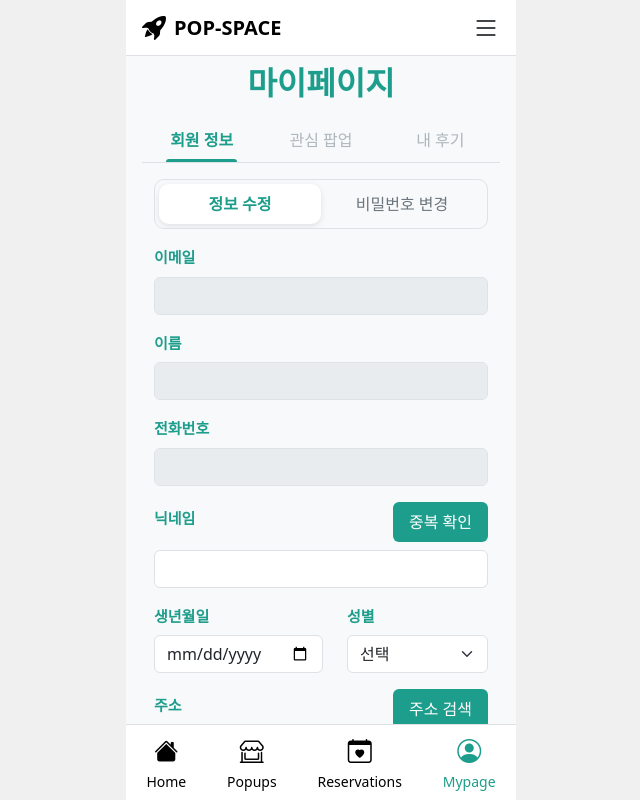
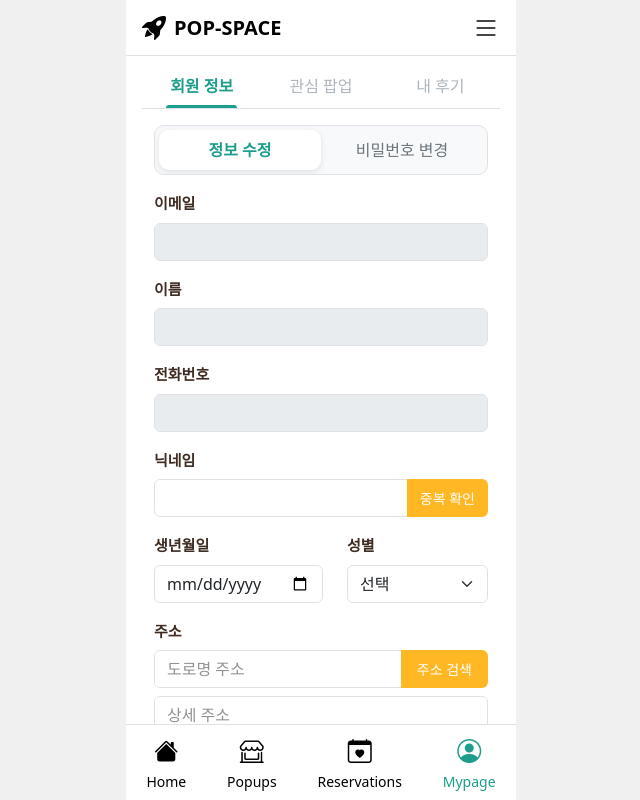
Before and after one commit to KosaOneShot/popspace_FE, a React (Vite) app: page /mypage in a window 1280 px wide. Shown: the whole page, without its empty margins (319-959 px from the left). Built offline with nearby package versions, Linux system fonts and the light colour scheme; no server answers.

Commit message:
fix : 디자인 통일

```diff
--- a/src/components/SideMenu.jsx
+++ b/src/components/SideMenu.jsx
@@ -8,10 +8,11 @@ import RegisterButton from "./register/RegisterButton";
   // 초록색: #1D9D8B
   // 갈색 : #A0522D
   /**
-   * #3E2C22 #1B5E56 #7C6004 #FAF3E0 #F5E3D0 #DDF6F3
+   * #3E2C22 #1B5E56 #7C6004rgb(249, 244, 232) #F5E3D0
+#e9f5f3
    */
 
-const hoverColor = "#FAF3E0";
+const hoverColor = "#e9f5f3";
 const iconColor = "#7C6004";
 
 
--- a/src/components/login/LoginButton.css
+++ b/src/components/login/LoginButton.css
@@ -1,5 +1,5 @@
 .login-button {
-  background-color: #f7d167; /* Tailwind purple-500 */
+  background-color: rgb(248, 172, 11); /* Tailwind purple-500 */
   color: white;
   font-weight: 600;
   padding: 0.5rem 1rem; /* py-2 px-4 */
@@ -14,5 +14,5 @@
 }
 
 .login-button:hover {
-  background-color: #f3ba1d; /* Tailwind purple-600 */
+  background-color: rgb(218, 151, 5); /* Tailwind purple-600 */
 }
--- a/src/pages/mypage/MyPage.css
+++ b/src/pages/mypage/MyPage.css
@@ -1,5 +1,5 @@
 .mypage-wrapper {
-  background-color: #f8f9fa;
+  /* background-color: #fdf2db; */
   border-radius: 1rem;
   box-shadow: 0 0 15px rgba(0, 0, 0, 0.05);
 }
--- a/src/pages/mypage/MyPage.jsx
+++ b/src/pages/mypage/MyPage.jsx
@@ -27,9 +27,9 @@ const MyPage = () => {
 
   return (
     <div className="mypage-wrapper container py-5 px-3 mt-3">
-      <h2 className="mypage-title text-center text-emerald mb-3 fw-bold">
+      {/* <h2 className="mypage-title text-center text-emerald mb-3 fw-bold">
         마이페이지
-      </h2>
+      </h2> */}
 
       <ul className="custom-tab-nav d-flex justify-content-around mb-3 border-bottom">
         <li
--- a/src/pages/mypage/Profile/MyPageAccount.module.css
+++ b/src/pages/mypage/Profile/MyPageAccount.module.css
@@ -3,7 +3,7 @@
 }
 
 .accountLabel {
-  color: #1d9d8b;
+  color: #3E2C22;
   font-weight: 600;
   font-size: 15px;
 }
--- a/src/pages/mypage/Profile/ProfileInfo.jsx
+++ b/src/pages/mypage/Profile/ProfileInfo.jsx
@@ -108,7 +108,7 @@ const ProfileInfo = () => {
   return (
     <form onSubmit={handleSubmit} className={styles.accountForm}>
       <div className="mb-3">
-        <label className={`form-label ${styles.accountLabel}`}>이메일</label>
+        <label className={`form-label ${styles.accountLabel}`} style={{color: '#3E2C22'}}>이메일</label>
         <input
           type="email"
           className="form-control text-muted"
@@ -118,7 +118,7 @@ const ProfileInfo = () => {
       </div>
 
       <div className="mb-3">
-        <label className={`form-label ${styles.accountLabel}`}>이름</label>
+        <label className={`form-label ${styles.accountLabel}`} style={{color: '#3E2C22'}}>이름</label>
         <input
           type="text"
           className="form-control text-muted"
@@ -128,7 +128,7 @@ const ProfileInfo = () => {
       </div>
 
       <div className="mb-3">
-        <label className={`form-label ${styles.accountLabel}`}>전화번호</label>
+        <label className={`form-label ${styles.accountLabel}`} style={{color: '#3E2C22'}}>전화번호</label>
         <input
           type="text"
           className="form-control text-muted"
@@ -138,24 +138,27 @@ const ProfileInfo = () => {
       </div>
 
       <div className="mb-3">
-        <div className="mb-2 d-flex justify-content-between align-items-center">
-          <label className={`form-label ${styles.accountLabel}`}>닉네임</label>
+        <label className={`form-label ${styles.accountLabel}`} style={{ color: '#3E2C22' }}>
+          닉네임
+        </label>
+        <div className="input-group">
+          <input
+            type="text"
+            name="nickname"
+            className="form-control"
+            value={form.nickname}
+            maxLength={20}
+            onChange={handleChange}
+          />
           <button
             type="button"
-            className="btn-emerald"
+            className="btn"
             onClick={handleCheckNickname}
+            style={{backgroundColor: '#FFB823', color: 'white', fontSize: '14px'}}
           >
             중복 확인
           </button>
         </div>
-        <input
-          type="text"
-          name="nickname"
-          className="form-control"
-          value={form.nickname}
-          maxLength={20}
-          onChange={handleChange}
-        />
         <div
           className={`small mt-1 ${
             nicknameStatus === "valid"
@@ -169,7 +172,7 @@ const ProfileInfo = () => {
 
       <div className="row mb-3">
         <div className="col">
-          <label className={`form-label ${styles.accountLabel}`}>
+          <label className={`form-label ${styles.accountLabel}`} style={{color: '#3E2C22'}}>
             생년월일
           </label>
           <input
@@ -181,7 +184,7 @@ const ProfileInfo = () => {
           />
         </div>
         <div className="col">
-          <label className={`form-label ${styles.accountLabel}`}>성별</label>
+          <label className={`form-label ${styles.accountLabel}`} style={{color: '#3E2C22'}}>성별</label>
           <select
             name="sex"
             className="form-select"
@@ -195,35 +198,35 @@ const ProfileInfo = () => {
         </div>
       </div>
 
-      <div className="mb-2 d-flex justify-content-between align-items-center">
-        <label className={`form-label ${styles.accountLabel}`}>주소</label>
-        <button
-          type="button"
-          className="btn-emerald btn-sm"
-          onClick={() => setIsDaumPostOpen(true)}
-        >
-          주소 검색
-        </button>
+      <div className="mb-2">
+        <label className={`form-label ${styles.accountLabel}`} style={{ color: '#3E2C22' }}>
+          주소
+        </label>
+        <div className="input-group">
+          <input
+            type="text"
+            name="roadAddress"
+            className="form-control"
+            placeholder="도로명 주소"
+            value={form.roadAddress}
+            readOnly
+          />
+          <button
+            type="button"
+            className="btn btn-emerald btn-sm"
+            onClick={() => setIsDaumPostOpen(true)}
+            style={{backgroundColor: '#FFB823'}}
+          >
+            주소 검색
+          </button>
+        </div>
       </div>
-
       {isDaumPostOpen && (
         <AddressModal
           onComplete={handleAddressComplete}
           onClose={() => setIsDaumPostOpen(false)}
         />
       )}
-
-      <div className="mb-2">
-        <input
-          type="text"
-          name="roadAddress"
-          className="form-control"
-          placeholder="도로명 주소"
-          value={form.roadAddress}
-          readOnly
-        />
-      </div>
-
       <div className="mb-3">
         <input
           type="text"
--- a/src/popup/PopupDetailFooter.jsx
+++ b/src/popup/PopupDetailFooter.jsx
@@ -59,7 +59,7 @@ const handleAdvanceClick = () => {
         width: "43%",
         borderRadius: "8px",
         height: "80%",
-        backgroundColor: isLogined ? "#DB9506" : "#ccc",
+        backgroundColor: isLogined ? "#f8ac0b" : "#ccc",
         color: isLogined ? "#fff" : "#666"
       }}
     >
--- a/src/popup/PopupList.jsx
+++ b/src/popup/PopupList.jsx
@@ -44,11 +44,11 @@ function PopupCard({ popupId, name, period, location, imageUrl, isLiked, onToggl
             <span className={isLiked ? 'text-danger' : 'text-secondary'}>&hearts;</span>
           </span>
         </div>
-        <p className="card-text mb-1" style={{ fontSize: '0.6rem', lineHeight: 1, color: '#795548' }}>
+        <p className="card-text mb-1 text-muted" style={{ fontSize: '0.6rem', lineHeight: 1 }}>
           {period}
         </p>
-        <p className="card-text mb-1 text-muted" style={{ fontSize: '0.8rem', lineHeight: 1 }}>
-          {location}
+        <p className="card-text mb-1" style={{ fontSize: '0.8rem', lineHeight: 1, color: '#795548' }}>
+          <i className="bi bi-geo-alt" style={{color: '#e74c3c'}}></i> {location}
         </p>
       </div>
     </div>
@@ -194,7 +194,7 @@ const loadMore = () => {
                 setPopupList(list);
               });
             }}
-            style={{ flex: 1, backgroundColor: '#DB9506', color: 'white' }}
+            style={{ flex: 1, backgroundColor: '#f8ac0b', color: 'white' }}
           >
             검색
           </button>
--- a/src/reservation/ReservationList.jsx
+++ b/src/reservation/ReservationList.jsx
@@ -7,7 +7,7 @@ import CalendarModal from '../components/modal/CalenderModal';
 // 카테고리별 색상
 const CATEGORY = {
   ALL:        { label: '전체', color: '#795548' },
-  ADVANCE:   { label: '사전예약', color: '#DB9506' },
+  ADVANCE:   { label: '사전예약', color: '#f8ac0b' },
   WALK_IN:    { label: '현장웨이팅', color: '#1D9D8B' }
 };
 
@@ -75,7 +75,7 @@ function ReservationCard({ item }) {
                 textOverflow: 'ellipsis'
               }}
             >
-              {item.location}
+             <i className="bi bi-geo-alt" style={{color: '#e74c3c'}}></i> {item.location}
             </p>
           </div>
         </div>
@@ -234,9 +234,9 @@ useEffect(() => {
                         setReservationList(list);
                       });
                     }}
-                    style={{ flex: 1, backgroundColor: '#DB9506', color: 'white' }}
+                    style={{ flex: 1, backgroundColor: '#f8ac0b', color: 'white' }}
                   >
-                    검색
+                   검색
                   </button>
                   <button
                     className="btn"
```
